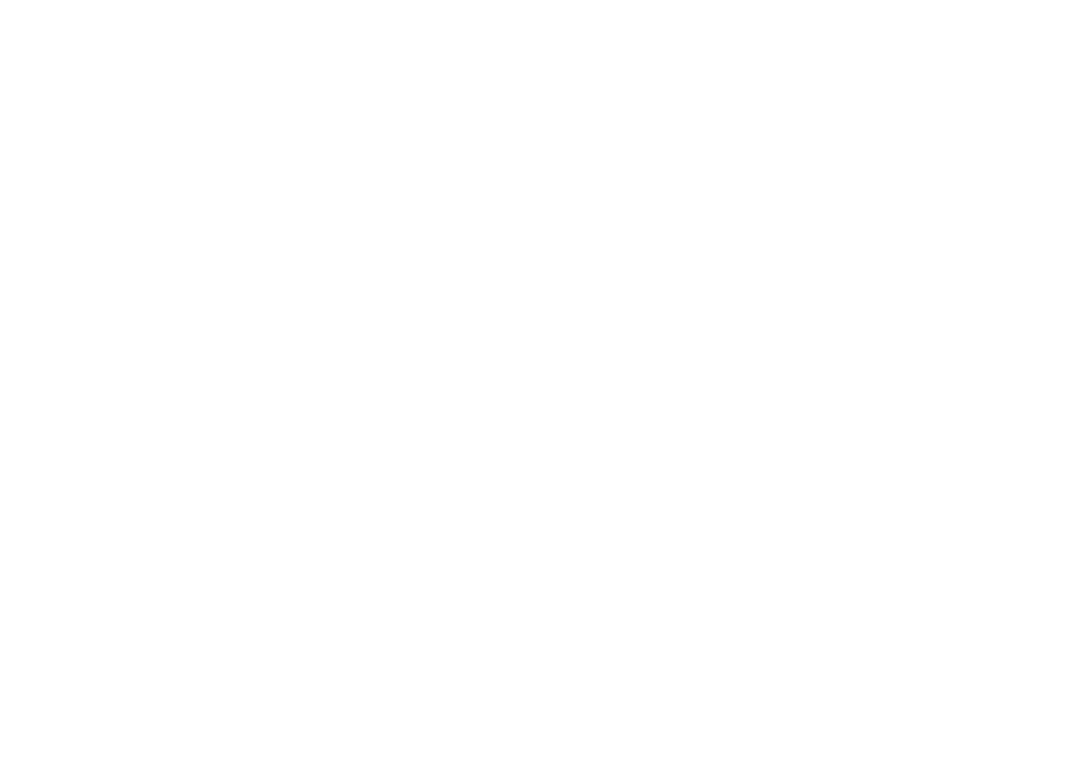
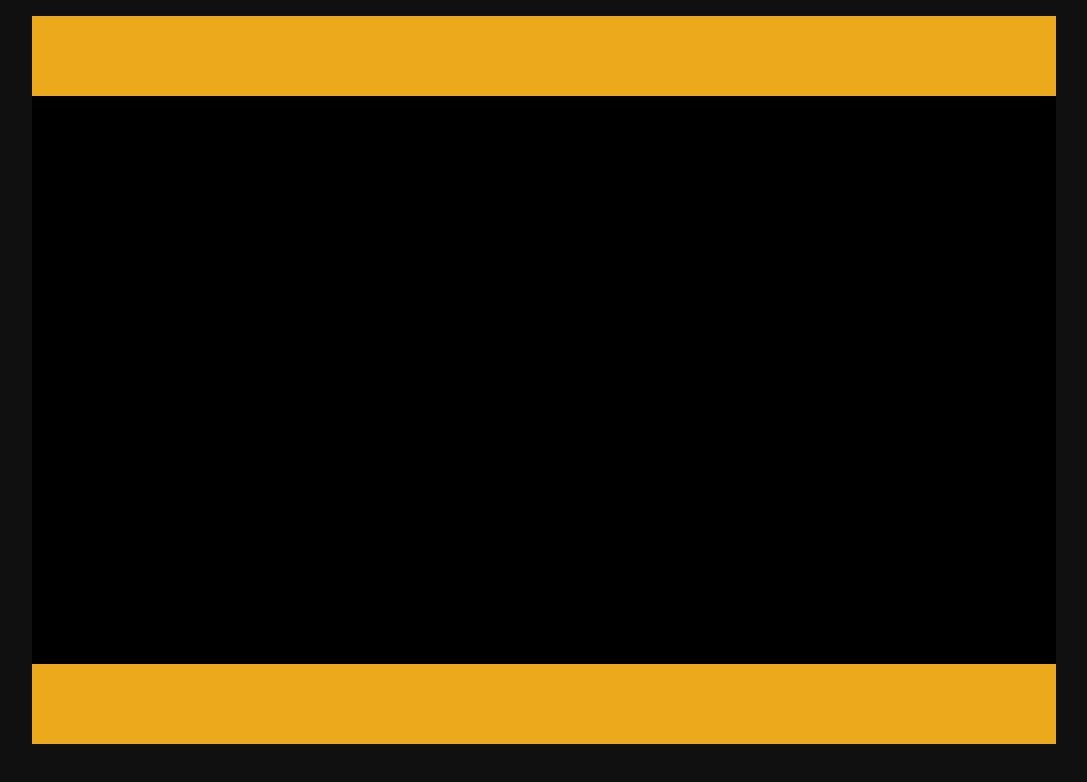
Before and after one commit to DigiScool/GlobisEuropa, a plain HTML site: page index.html in a window 1280 px wide. Shown: the whole page, without its empty margins (96-1183 px from the left). Drawn offline with Linux system fonts and the light colour scheme; a web font is replaced by a local one.

Commit message:
Kleines Update

```diff
--- /dev/null
+++ b/css/style.css
@@ -0,0 +1,37 @@
+/*
+	Style.css
+	Globis Europa
+
+*/
+
+body,div,p,canvas {
+	padding: 0px;
+	margin:  0px;
+
+	font-family: 'Days One', sans-serif;
+}
+
+body {
+	background-color: #101010;
+}
+
+#gameContainer{
+
+	position:absolute;
+	width:1024px;
+	height:768px;
+	top:50%;
+	left:50%;
+	margin-left: -512px;
+	margin-top: -384px;
+}
+
+#canvasContainer{
+	width:1024px;
+	height:568px;
+	background-color: #000000;
+}
+#headBar, #footBar{
+	height:80px;
+	background-color: #eca91c;
+}
--- a/index.html
+++ b/index.html
@@ -15,8 +15,19 @@
 <html>
 <head>
 	<title>Globi's Europa</title>
+	<link href='http://fonts.googleapis.com/css?family=Days+One' rel='stylesheet' type='text/css'>
+	<link rel="stylesheet" type="text/css" href="css/style.css">
 </head>
 <body>
+	<div id="gameContainer">
+		<div id="headBar">
 
+		</div>
+		<div id="canvasContainer">
+			<canvas id="canvas" width="1024" height="568">
+			</canvas>
+		</div>
+		<div id="footBar"></div>
+	</div>
 </body>
 </html>
```
Also changed, not shown: gfx/big/globi.png (added), 1 other file.
